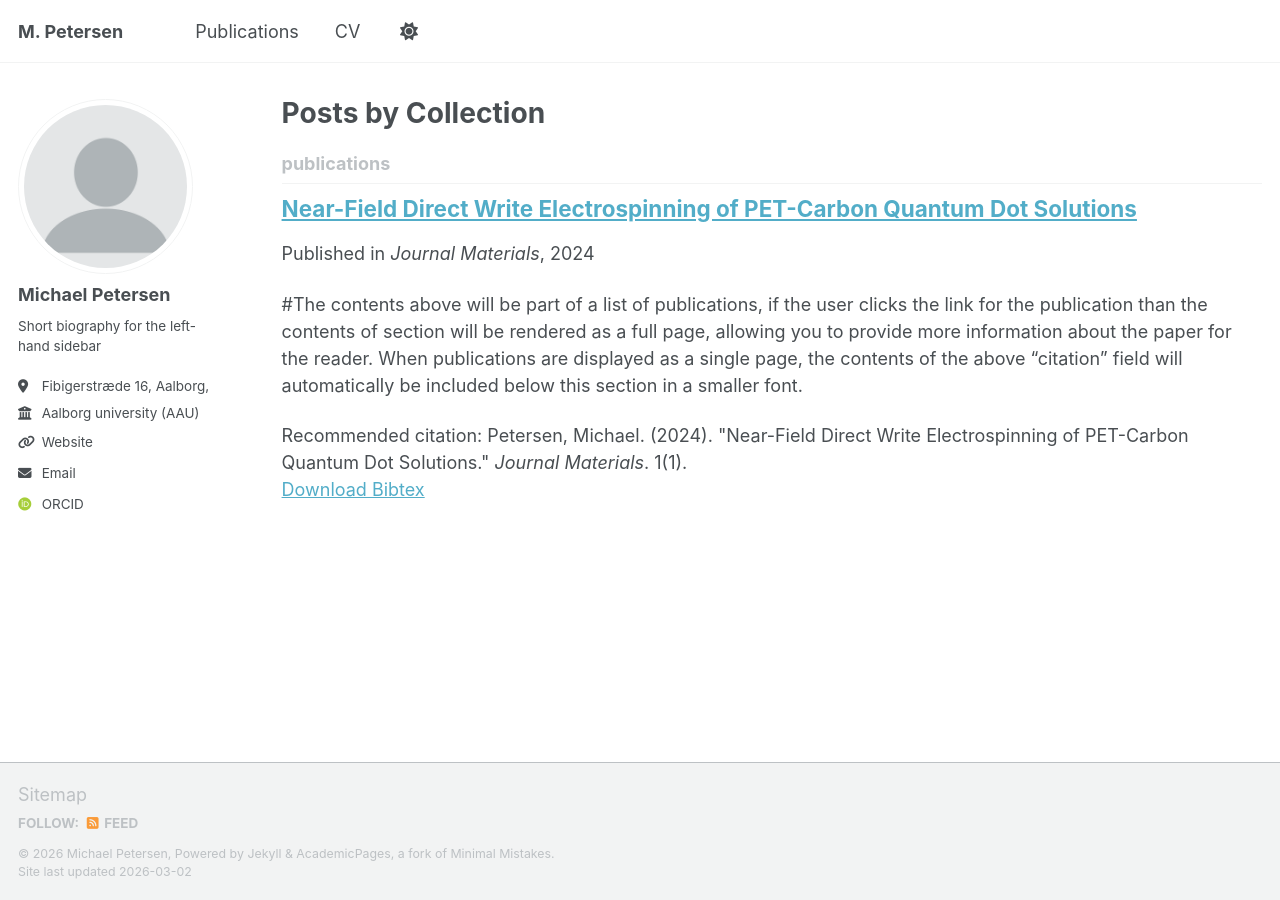
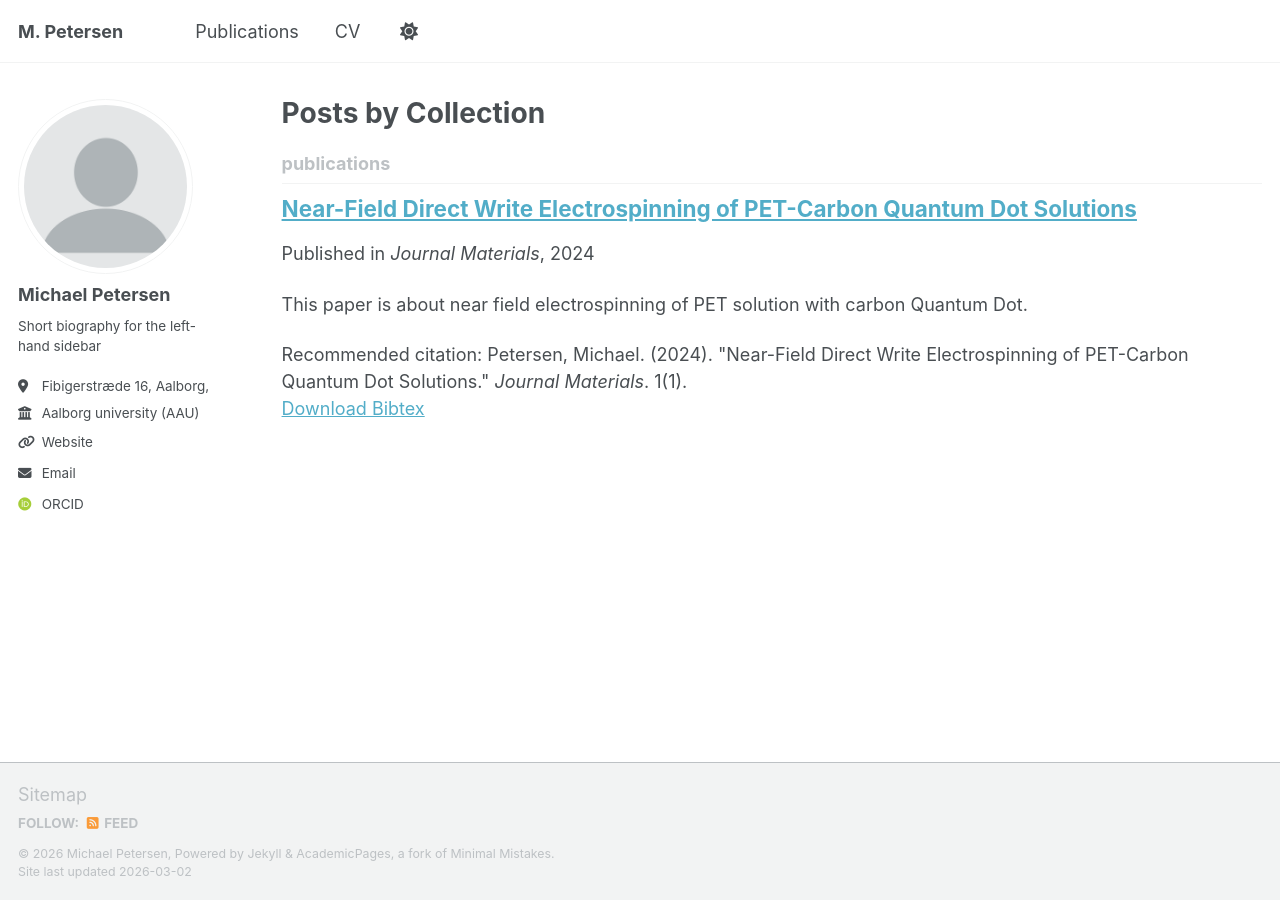
Before and after one commit to michipetersen18-rgb/cv_michael, a Jekyll site: the page built from _pages/collection-archive.html, in a window 1280 px wide. Built offline with Jekyll 4.4.1, drawn with Linux system fonts in a browser that asks for light colours; some web fonts are replaced; a script bundle is joined from its source files by our own code; library files that are not in the unit come from our copies.

Commit message:
Update 2015-10-01-paper-title-number-3.md

```diff
--- a/_publications/2015-10-01-paper-title-number-3.md
+++ b/_publications/2015-10-01-paper-title-number-3.md
@@ -3,7 +3,7 @@ title: "Near-Field Direct Write Electrospinning of PET-Carbon Quantum Dot Soluti
 collection: publications
 category: 	manuscripts
 permalink: /publication/2015-10-01-paper-title-number-3
-#excerpt: 'This paper is about the number 3. The number 4 is left for future work.'
+excerpt: 'This paper is about near field electrospinning of PET solution with carbon Quantum Dot.'
 date: 2024-12-20
 venue: 'Journal Materials'
 #slidesurl: 'https://academicpages.github.io/files/slides3.pdf'
@@ -12,4 +12,4 @@ bibtexurl: 'https://michipetersen18-rgb.github.io/cv_michael/files/bibtex1.bib'
 citation: 'Petersen, Michael. (2024). &quot;Near-Field Direct Write Electrospinning of PET-Carbon Quantum Dot Solutions.&quot; <i>Journal Materials</i>. 1(1).'
 ---
 
-#The contents above will be part of a list of publications, if the user clicks the link for the publication than the contents of section will be rendered as a full page, allowing you to provide more information about the paper for the reader. When publications are displayed as a single page, the contents of the above "citation" field will automatically be included below this section in a smaller font.
+The contents above will be part of a list of publications, if the user clicks the link for the publication than the contents of section will be rendered as a full page, allowing you to provide more information about the paper for the reader. When publications are displayed as a single page, the contents of the above "citation" field will automatically be included below this section in a smaller font.
```
